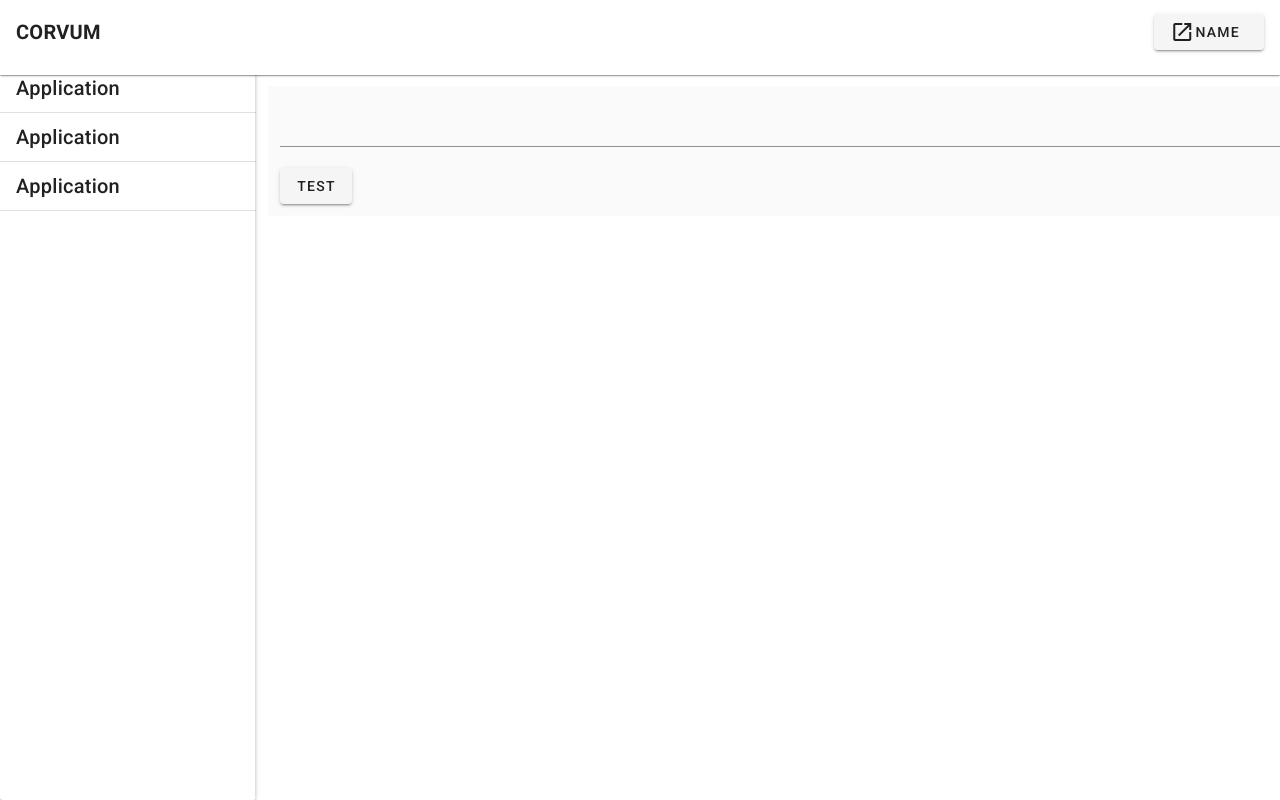
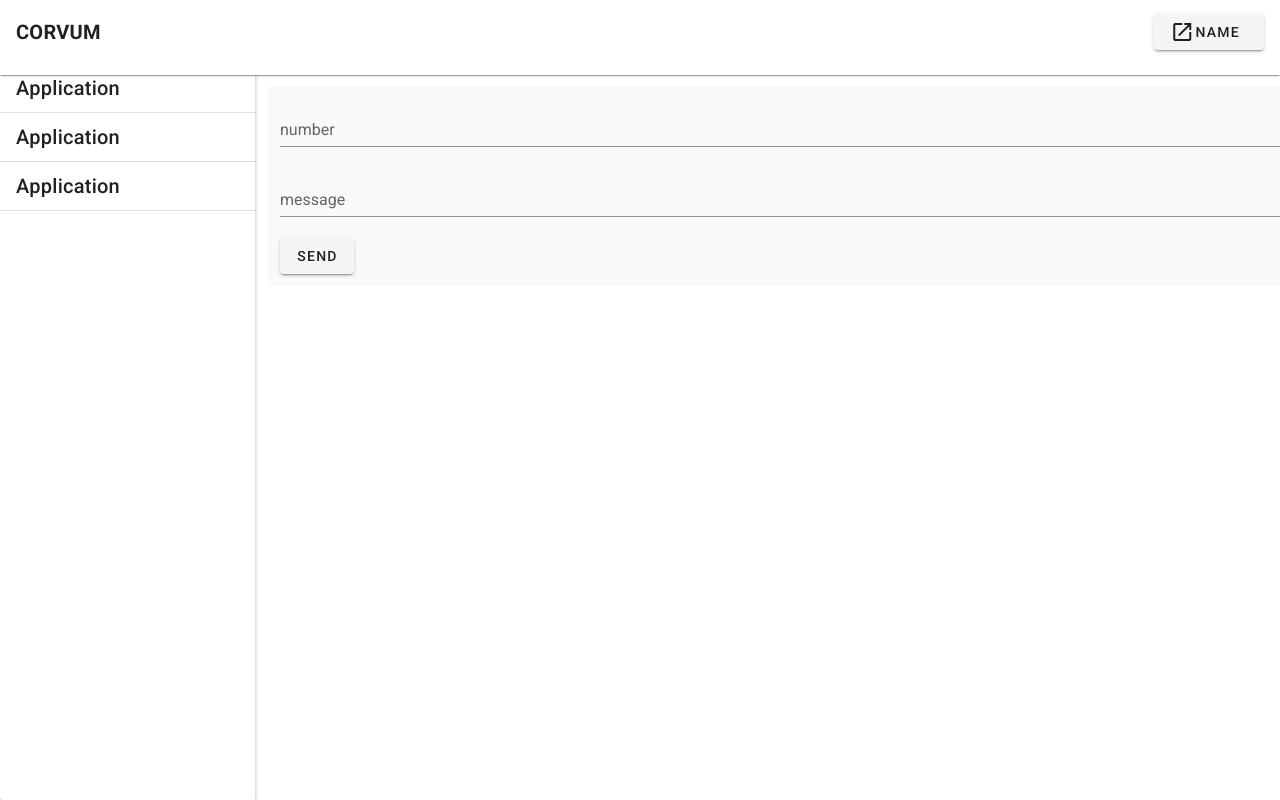
Before and after one commit to cloudpbx/es-em-es, a Vue app: page / in a window 1280 px wide. Shown: the top 800 px of the page. Built offline with nearby package versions, Linux system fonts and the light colour scheme.

Commit message:
added in parameters receiver and message

```diff
--- a/src/components/appBody.vue
+++ b/src/components/appBody.vue
@@ -2,9 +2,10 @@
   <v-container>
     <v-container class="grey lighten-5">
       <v-form @submit.prevent="test">
-        <v-text-field v-model="text"></v-text-field>
+        <v-text-field label="number" v-model="number"></v-text-field>
+        <v-text-field label="message" v-model="message"></v-text-field>
 
-        <v-btn color="gray" type="submit">Test</v-btn>
+        <v-btn color="gray" type="submit">Send</v-btn>
       </v-form>
     </v-container>
   </v-container>
@@ -16,12 +17,13 @@ import { sendMessage } from "./body";
 export default {
   data() {
     return {
-      text: null
+      message: null,
+      number: null
     };
   },
   methods: {
     test() {
-      sendMessage();
+      sendMessage(this.number, this.message);
     }
   }
 };
--- a/src/components/body.js
+++ b/src/components/body.js
@@ -4,13 +4,12 @@ const headers = {
   "X-Profile-Secret": "oJ1ux5eIH5BXEp8ubv2CVDKQ"
 };
 
-const payload = {
-  from: "+17786542857",
-  to: "+1604355169",
-  body: "Hello, world!"
-};
-
-export function sendMessage() {
+export function sendMessage(receiver, message) {
+  const payload = {
+    from: "+17786542857",
+    to: `+1${receiver}`,
+    body: message
+  };
   request.post(
     {
       url: "https://sms.telnyx.com/messages",
```
